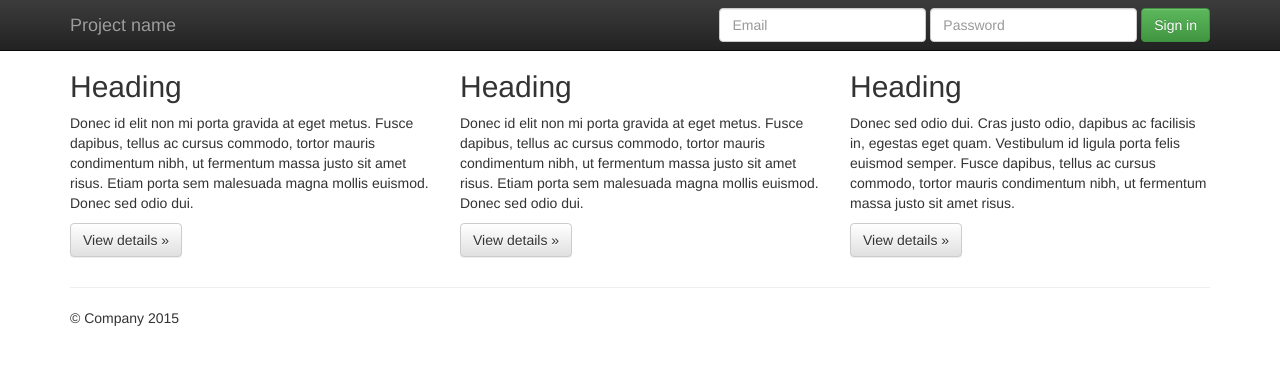
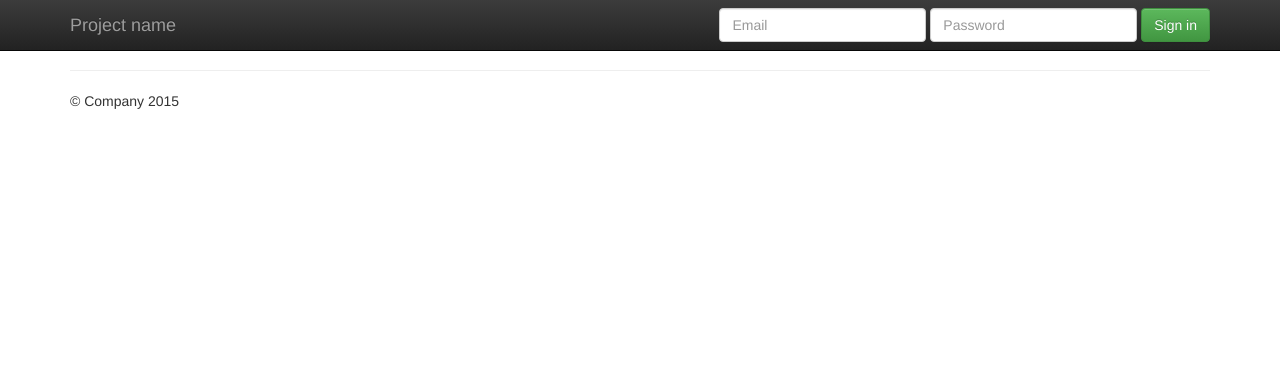
Before and after one commit to rtduany/mysite, a Django app: template templates/base.html in a window 1280 px wide. Shown: the top 365 px of the page. Run offline with Django 3.2, Linux system fonts and the light colour scheme; the template is opened without the code that fills it, so the values that code supplies are empty; some libraries are stand-ins or nearby versions.

Commit message:
Deleted the HTML comment and the following HTML tag including its contents

```diff
--- a/templates/base.html
+++ b/templates/base.html
@@ -54,24 +54,6 @@
 		</nav>
 
 		<div class="container">
-			<!-- Example row of columns -->
-			<div class="row">
-				<div class="col-md-4">
-					<h2>Heading</h2>
-					<p>Donec id elit non mi porta gravida at eget metus. Fusce dapibus, tellus ac cursus commodo, tortor mauris condimentum nibh, ut fermentum massa justo sit amet risus. Etiam porta sem malesuada magna mollis euismod. Donec sed odio dui.</p>
-					<p><a class="btn btn-default" href="#" role="button">View details &raquo;</a></p>
-				</div>
-				<div class="col-md-4">
-					<h2>Heading</h2>
-					<p>Donec id elit non mi porta gravida at eget metus. Fusce dapibus, tellus ac cursus commodo, tortor mauris condimentum nibh, ut fermentum massa justo sit amet risus. Etiam porta sem malesuada magna mollis euismod. Donec sed odio dui.</p>
-					<p><a class="btn btn-default" href="#" role="button">View details &raquo;</a></p>
-				</div>
-				<div class="col-md-4">
-					<h2>Heading</h2>
-					<p>Donec sed odio dui. Cras justo odio, dapibus ac facilisis in, egestas eget quam. Vestibulum id ligula porta felis euismod semper. Fusce dapibus, tellus ac cursus commodo, tortor mauris condimentum nibh, ut fermentum massa justo sit amet risus.</p>
-					<p><a class="btn btn-default" href="#" role="button">View details &raquo;</a></p>
-				</div>
-			</div>
 
 			<hr>
 			<footer>
```
